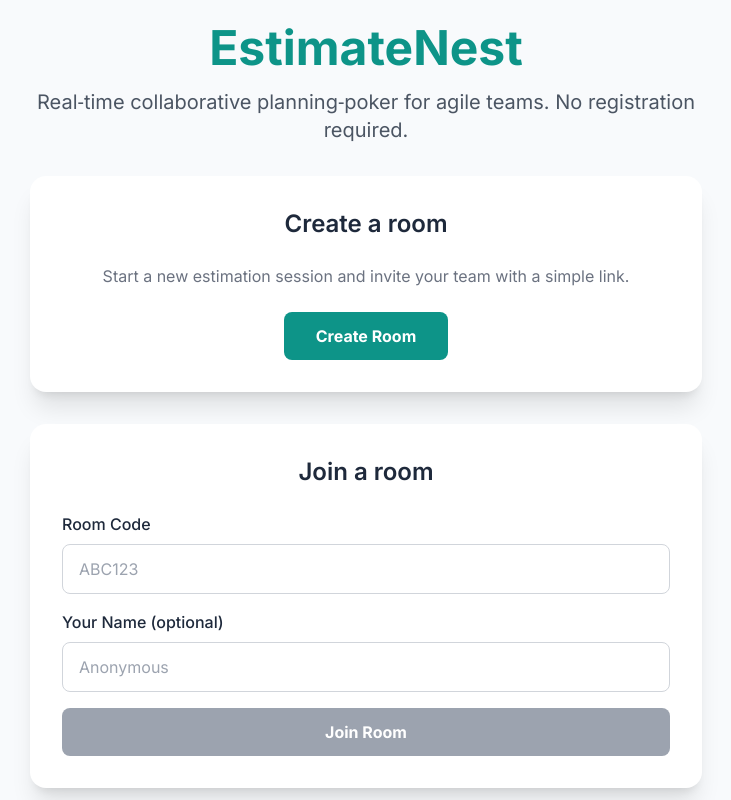
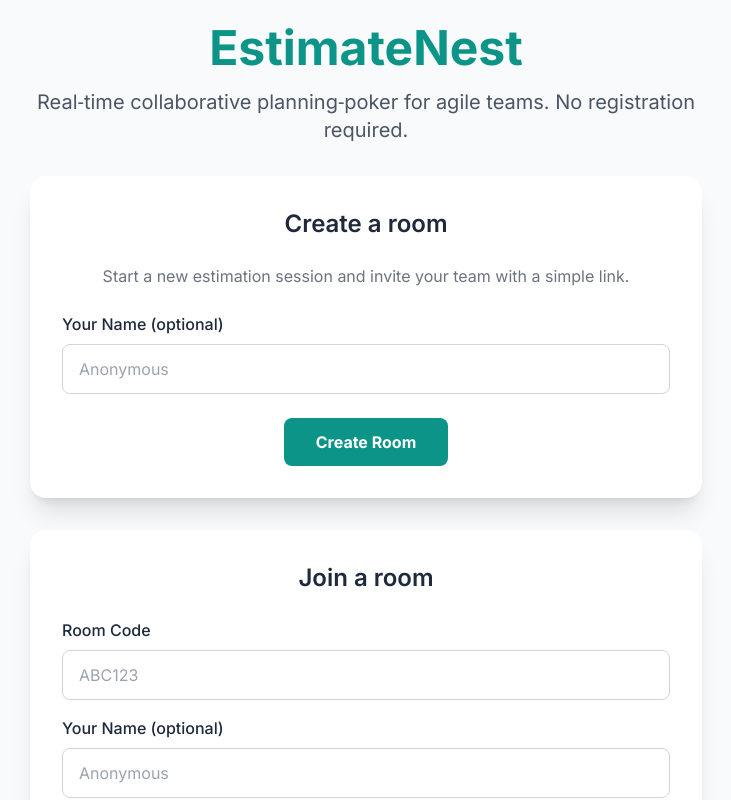
Before and after one commit to Cagliostro/EstimateNest, a React (Vite) app in the folder frontend/: page / in a window 1280 px wide. Shown: the top 800 px of the page, without its empty margins (274-1005 px from the left). Built offline with nearby package versions, Linux system fonts and the light colour scheme; no server answers.

Commit message:
fix: add moderator name input to create room panel

```diff
--- a/frontend/src/pages/HomePage.tsx
+++ b/frontend/src/pages/HomePage.tsx
@@ -130,6 +130,19 @@ export default function HomePage() {
             <p className="mb-6 text-gray-500 dark:text-gray-400">
               Start a new estimation session and invite your team with a simple link.
             </p>
+            <div className="mb-6">
+              <label htmlFor="creatorName" className="block text-left mb-2 font-medium">
+                Your Name (optional)
+              </label>
+              <input
+                id="creatorName"
+                type="text"
+                value={participantName}
+                onChange={(e) => setParticipantName(e.target.value)}
+                placeholder="Anonymous"
+                className="w-full px-4 py-3 border border-gray-300 dark:border-gray-700 rounded-lg bg-white dark:bg-gray-900 focus:ring-2 focus:ring-primary-500 focus:border-transparent"
+              />
+            </div>
             <button
               onClick={handleCreateRoom}
               disabled={isCreating}
```
